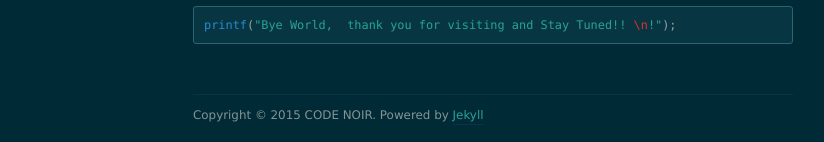
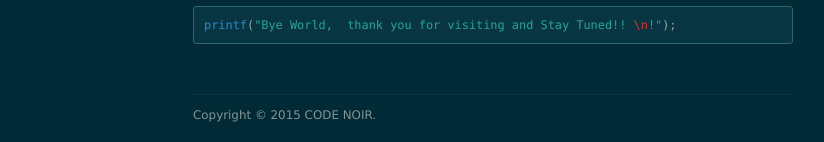
Before and after one commit to lezoudali/lezoudali.github.io, a Jekyll site: the page built from index.html, in a window 1280 px wide. Shown: the part 2232-2374 px from the top of the page, without its empty margins (147-971 px from the left). Built offline with Jekyll 4.4.1, drawn with Linux system fonts in a browser that asks for light colours; nearby versions of some CDN libraries; the list of posts is cut into pages by our own code.

Commit message:
modified default.html

```diff
--- a/_layouts/default.html
+++ b/_layouts/default.html
@@ -56,7 +56,7 @@
 
 
   <footer id="footer">
-    <p class="copyright">Copyright &copy; {{ site.time | date: '%Y' }} {{ site.name }}. Powered by <a href="http://jekyllrb.com">Jekyll</a></p>
+    <p class="copyright">Copyright &copy; {{ site.time | date: '%Y' }} {{ site.name }}.</p>
   </footer>
 
 
```
